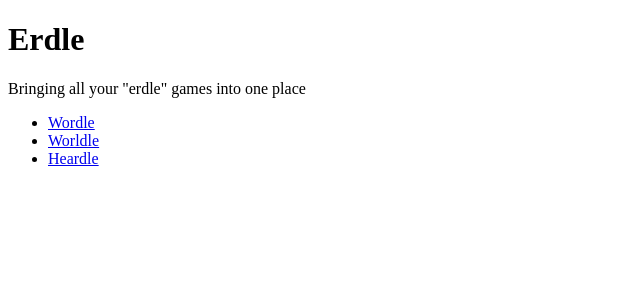
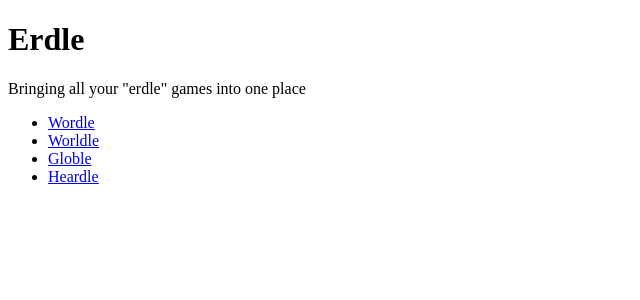
Before and after one commit to andrewnick/Erdle, a Next.js app in the folder apps/web/: page / in a window 1280 px wide. Shown: the top 300 px of the page, without its empty margins (0-640 px from the left). Built offline with nearby package versions, Linux system fonts and the light colour scheme.

Commit message:
feat: add globle

```diff
--- a/apps/web/next.config.js
+++ b/apps/web/next.config.js
@@ -1,5 +1,12 @@
 const withTM = require("next-transpile-modules")(["ui"]);
+const withPWA = require("next-pwa");
 
 module.exports = withTM({
   reactStrictMode: true,
 });
+
+// module.exports = withPWA({
+//   pwa: {
+//     dest: "public",
+//   },
+// });
--- a/apps/web/package.json
+++ b/apps/web/package.json
@@ -10,17 +10,18 @@
   },
   "dependencies": {
     "next": "12.0.8",
+    "next-pwa": "false5.4.6",
     "react": "17.0.2",
     "react-dom": "17.0.2",
     "ui": "*"
   },
   "devDependencies": {
+    "@types/node": "^17.0.12",
+    "@types/react": "17.0.37",
     "config": "*",
     "eslint": "7.32.0",
     "next-transpile-modules": "9.0.0",
     "tsconfig": "*",
-    "@types/node": "^17.0.12",
-    "@types/react": "17.0.37",
     "typescript": "^4.5.3"
   }
 }
--- a/apps/web/pages/index.tsx
+++ b/apps/web/pages/index.tsx
@@ -24,6 +24,15 @@
         </li>
         <li>
           <a
+            href="https://globle-game.com/"
+            target="_blank"
+            rel="noopener noreferrer"
+          >
+            Globle
+          </a>
+        </li>
+        <li>
+          <a
             href="https://www.heardle.app/"
             target="_blank"
             rel="noopener noreferrer"
```
Also changed, not shown: 1 other file (tests, documents, lock files or other folders).
